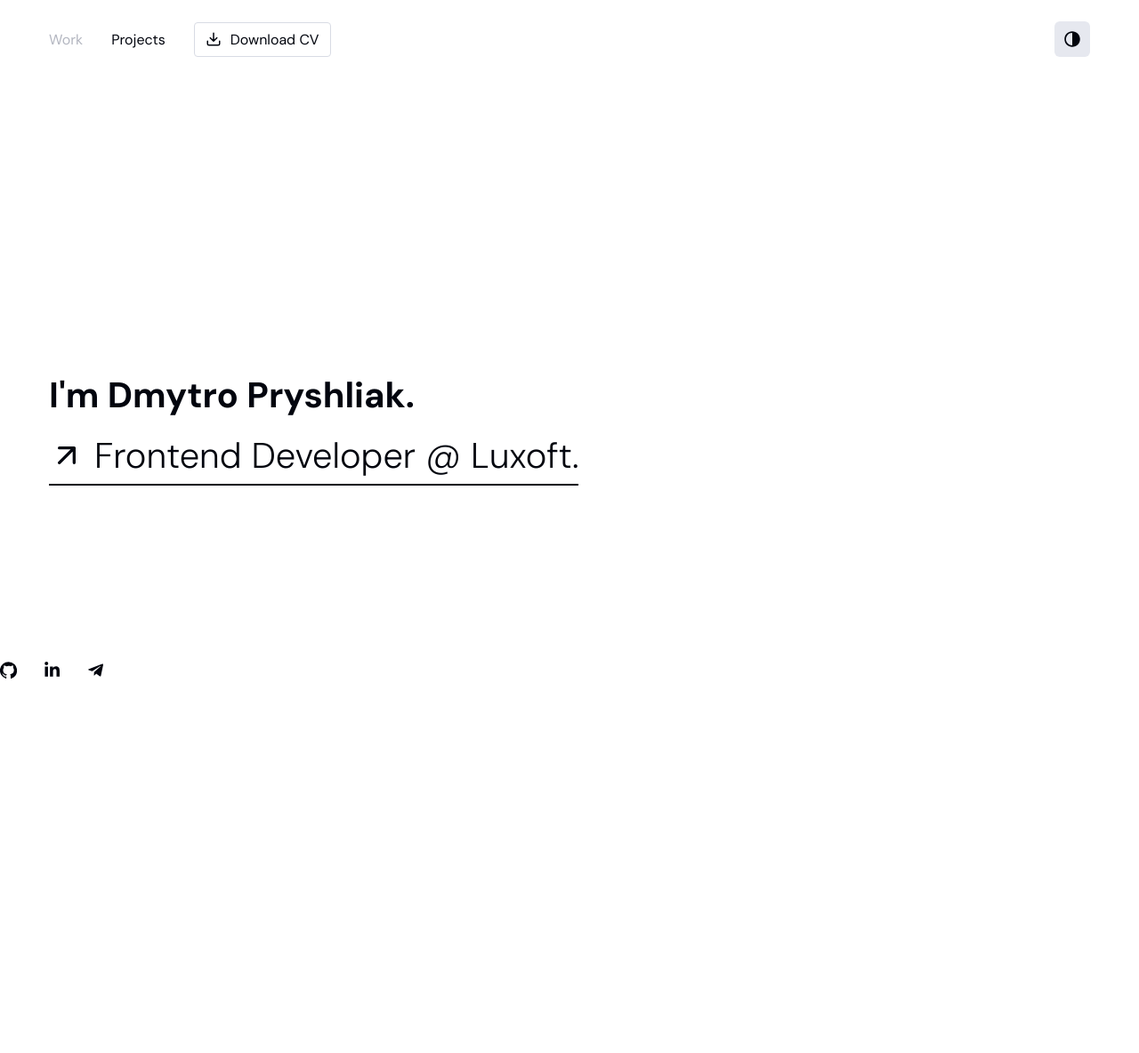
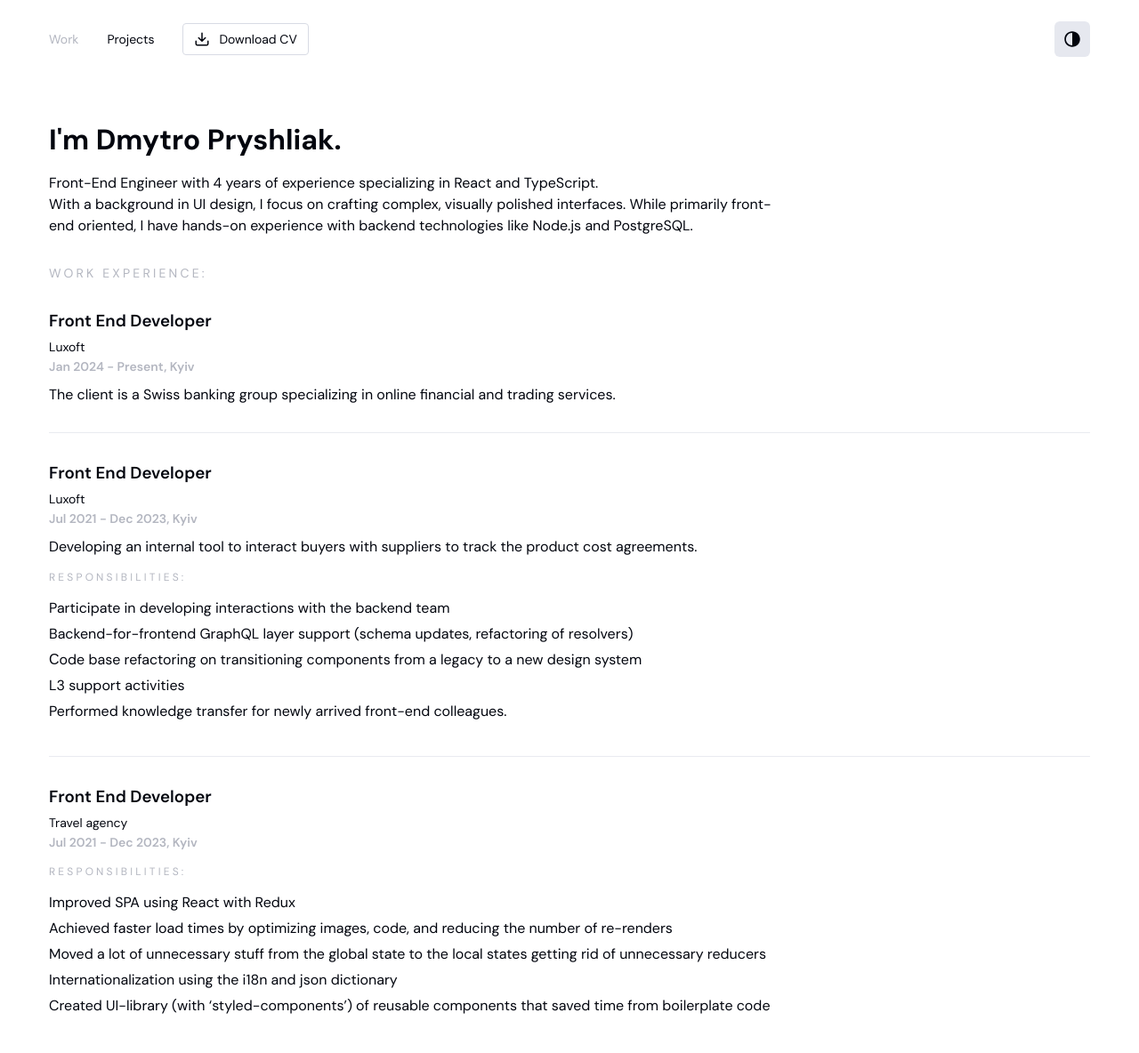
Before and after one commit to maverickDev-97/maverickDev-97.github.io, a plain HTML site: page index.html in a window 1280 px wide. Shown: the whole page at 89% size. Before the commit the page ends 800 px from the top, so only its background shows below. Drawn offline with Linux system fonts and the light colour scheme.

Commit message:
Redesigned index page

```diff
--- a/index.html
+++ b/index.html
@@ -42,40 +42,98 @@
                     </svg>
                 </button>
             </header>
-            <section class="content">
+            <main>
                 <section class="hello">
-                    <h2 class="hello__name">I'm Dmytro Pryshliak.</h2>
-                    <a href="experience.html" class="hello__link">
-                        <span class="hello__icon">
-                            <svg stroke="currentColor" fill="none" stroke-width="2" viewBox="0 0 24 24"
-                                stroke-linecap="round" stroke-linejoin="round" height="1em" width="1em"
-                                xmlns="http://www.w3.org/2000/svg">
-                                <path d="M7 17 17 7M7 7h10v10" />
-                            </svg>
-                        </span>
-                        Frontend Developer @ Luxoft.
-                    </a>
+                    <h1 class="hello__name">I'm Dmytro Pryshliak.</h2>
+                    <p class="hello__brief">Front-End Engineer with 4 years of experience specializing in React and TypeScript. <br>With a background in UI design, I focus on crafting complex, visually polished interfaces. While primarily front-end oriented, I have hands-on experience with backend technologies like Node.js and PostgreSQL.</p>
                 </section>
-            </section>
-            <footer>
-                <ul class="social">
-                    <li class="social__item">
-                        <a href="https://github.com/maverickDev-97" target="_blank">
-                            <svg class="social__icon" xmlns="http://www.w3.org/2000/svg" viewBox="0 0 98 96" height="1.2em" width="1.2em" fill="currentColor" fill-rule="evenodd"><path d="M48.9 0a49.2 49.2 0 0 0-15.4 96c2.3.4 3.2-1.2 3.2-2.5v-9c-13.6 2.9-16.5-6-16.5-6-2.2-5.7-5.4-7.1-5.4-7.1-4.4-3 .3-3 .3-3 5 .3 7.5 5 7.5 5 4.4 7.5 11.5 5.4 14.3 4 .4-3 1.7-5.3 3-6.5-10.8-1.1-22.2-5.4-22.2-24.3 0-5.4 2-9.8 5-13.2-.5-1.2-2.2-6.3.5-13 0 0 4.1-1.3 13.4 5A47 47 0 0 1 49 23.8c4 0 8.3.6 12.2 1.6 9.3-6.3 13.4-5 13.4-5 2.7 6.7 1 11.8.5 13 3.1 3.4 5 7.8 5 13.2 0 19-11.4 23-22.3 24.3 1.7 1.5 3.3 4.5 3.3 9.1v13.5c0 1.3.8 2.9 3.2 2.4a49.2 49.2 0 0 0 33.4-46.7A49 49 0 0 0 49 0z" clip-rule="evenodd"/></svg>
-                        </a>
-                    </li>
-                    <li class="social__item">
-                        <a href="https://www.linkedin.com/in/dpryshliak/" target="_blank">
-                            <svg class="social__icon" stroke="currentColor" fill="currentColor" stroke-width="0" viewBox="0 0 448 512" height="1.2em" width="1.2em" xmlns="http://www.w3.org/2000/svg"><path d="M100.28 448H7.4V148.9h92.88zM53.79 108.1C24.09 108.1 0 83.5 0 53.8a53.79 53.79 0 0 1 107.58 0c0 29.7-24.1 54.3-53.79 54.3zM447.9 448h-92.68V302.4c0-34.7-.7-79.2-48.29-79.2-48.29 0-55.69 37.7-55.69 76.7V448h-92.78V148.9h89.08v40.8h1.3c12.4-23.5 42.69-48.3 87.88-48.3 94 0 111.28 61.9 111.28 142.3V448z"></path></svg>
-                        </a>
-                    </li>
-                    <li class="social__item">
-                        <a href="https://t.me/dmytro_devv" target="_blank">
-                            <svg class="social__icon" stroke="currentColor" fill="currentColor" stroke-width="0" viewBox="0 0 448 512" height="1.2em" width="1.2em" xmlns="http://www.w3.org/2000/svg"><path d="M446.7 98.6l-67.6 318.8c-5.1 22.5-18.4 28.1-37.3 17.5l-103-75.9-49.7 47.8c-5.5 5.5-10.1 10.1-20.7 10.1l7.4-104.9 190.9-172.5c8.3-7.4-1.8-11.5-12.9-4.1L117.8 284 16.2 252.2c-22.1-6.9-22.5-22.1 4.6-32.7L418.2 66.4c18.4-6.9 34.5 4.1 28.5 32.2z"></path></svg>
-                        </a>
-                    </li>
-                </ul>
-            </footer>
+                <section class="experience">
+                    <h2 class="experience__heading">Work experience:</h3>
+                    <div class="experience__item">
+                        <h3 class="experience__title">
+                            Front End Developer
+                        </h3>
+                        <p class="experience__company">
+                            Luxoft
+                        </p>
+                        <p class="experience__duration">
+                            Jan 2024 - Present, Kyiv
+                        </p>
+                        <p class="experience__description">
+                            The client is a Swiss banking group specializing in online financial and trading services.
+                        </p>
+                    </div>
+                    <div class="experience__item">
+                        <h3 class="experience__title">
+                            Front End Developer
+                        </h3>
+                        <p class="experience__company">
+                            Luxoft
+                        </p>
+                        <p class="experience__duration">
+                            Jul 2021 - Dec 2023, Kyiv
+                        </p>
+                        <p class="experience__description">
+                            Developing an internal tool to interact buyers with suppliers to track the product cost agreements.
+                        </p>
+                        <div class="responsibilities">
+                            <p class="responsibilities__title">
+                                Responsibilities:
+                            </p>
+                            <ul class="responsibilities__list">
+                                <li class="responsibilities__item">
+                                    Participate in developing interactions with the backend team
+                                </li>
+                                <li class="responsibilities__item">
+                                    Backend-for-frontend GraphQL layer support (schema updates, refactoring of resolvers)
+                                </li>
+                                <li class="responsibilities__item">
+                                    Сode base refactoring on transitioning components from a legacy to a new design system
+                                </li>
+                                <li class="responsibilities__item">
+                                    L3 support activities
+                                </li>
+                                <li class="responsibilities__item">
+                                    Performed knowledge transfer for newly arrived front-end colleagues.
+                                </li>
+                            </ul>
+                        </div>
+                    </div>
+                    <div class="experience__item">
+                        <h3 class="experience__title">
+                            Front End Developer
+                        </h3>
+                        <p class="experience__company">
+                            Travel agency
+                        </p>
+                        <p class="experience__duration">
+                            Jul 2021 - Dec 2023, Kyiv
+                        </p>
+                        <div class="responsibilities">
+                            <p class="responsibilities__title">
+                                Responsibilities:
+                            </p>
+                            <ul class="responsibilities__list">
+                                <li class="responsibilities__item">
+                                    Improved SPA using React with Redux
+                                </li>
+                                <li class="responsibilities__item">
+                                    Achieved faster load times by optimizing images, code, and reducing the number of re-renders
+                                </li>
+                                <li class="responsibilities__item">
+                                    Moved a lot of unnecessary stuff from the global state to the local states getting rid of unnecessary reducers
+                                </li>
+                                <li class="responsibilities__item">
+                                    Internationalization using the i18n and json dictionary
+                                </li>
+                                <li class="responsibilities__item">
+                                    Created UI-library (with ‘styled-components’) of reusable components that saved time from boilerplate code
+                                </li>
+                            </ul>
+                        </div>
+                    </div>
+                </section>
+            </main>
         </div>
     </div>
     <script src="./script.js"></script>
--- a/styles/style.css
+++ b/styles/style.css
@@ -31,11 +31,11 @@ body {
 }
 
 .dark {
-  background-color: #0b132b;
+  background-color: #1b1b1d;
   color: #fff;
 }
 .dark .navigation__item--active {
-  color: #3d496d;
+  color: #626268;
 }
 
 .grid {
@@ -61,6 +61,7 @@ body {
   align-items: center;
   gap: 10px;
   transition: color 0.2s linear;
+  font-size: 14px;
 }
 .navigation__item:not(.navigation__item--active) {
   cursor: pointer;
@@ -107,16 +108,12 @@ body {
   fill: #E4572E;
 }
 
-.content {
-  min-height: calc(100vh - 176px);
-  display: flex;
-  flex-direction: column;
-  justify-content: center;
+main {
+  padding-top: 48px;
 }
 
 .hello {
-  margin-top: calc(100vh - 55%);
-  font-size: 40px;
+  font-size: 32px;
 }
 .hello__name {
   font-size: inherit;
@@ -153,6 +150,12 @@ body {
   position: relative;
   top: 6px;
 }
+.hello__brief {
+  margin-top: 16px;
+  max-width: 70%;
+  font-size: 1rem;
+  line-height: 1.5;
+}
 
 footer {
   position: fixed;
@@ -185,4 +188,44 @@ footer {
   font-size: 1rem;
 }
 
+.experience__heading {
+  margin: 32px 0;
+  font-size: 14px;
+  font-weight: normal;
+  text-transform: uppercase;
+  color: #b3b6c0;
+  letter-spacing: 0.2rem;
+}
+.experience__item {
+  margin: 32px 0;
+  padding-bottom: 32px;
+}
+.experience__item:not(.experience__item:last-child) {
+  border-bottom: 1px solid #e9ebf0;
+}
+.experience__title {
+  font-weight: 600;
+}
+.experience__company {
+  margin: 8px 0 4px;
+  font-size: 14px;
+}
+.experience__duration {
+  margin: 0 0 12px;
+  color: #b3b6c0;
+  font-size: 14px;
+  font-weight: 600;
+}
+
+.responsibilities__title {
+  margin: 16px 0;
+  font-size: 12px;
+  text-transform: uppercase;
+  letter-spacing: 0.2rem;
+  color: #b3b6c0;
+}
+.responsibilities__item {
+  margin: 8px 0;
+}
+
 /*# sourceMappingURL=style.css.map */
```
